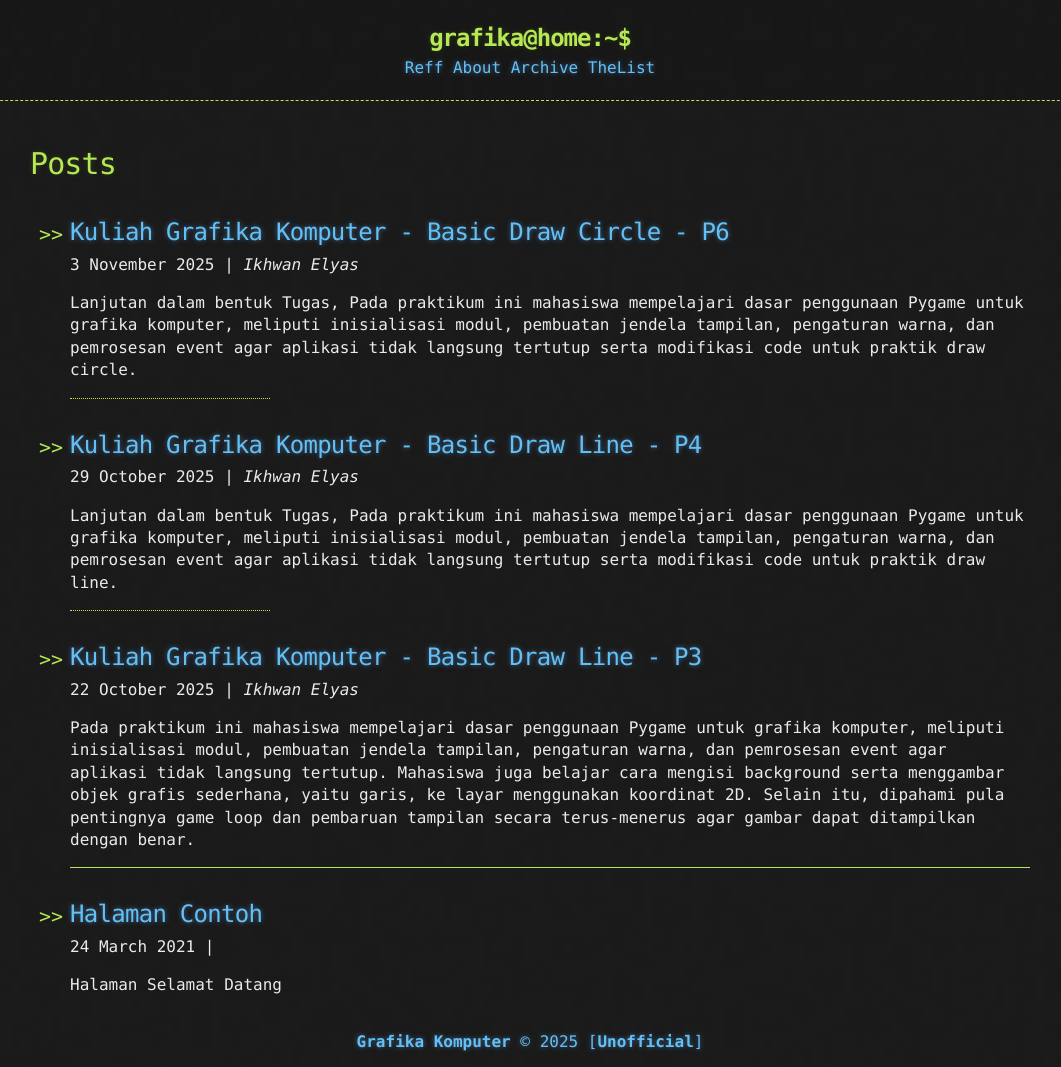
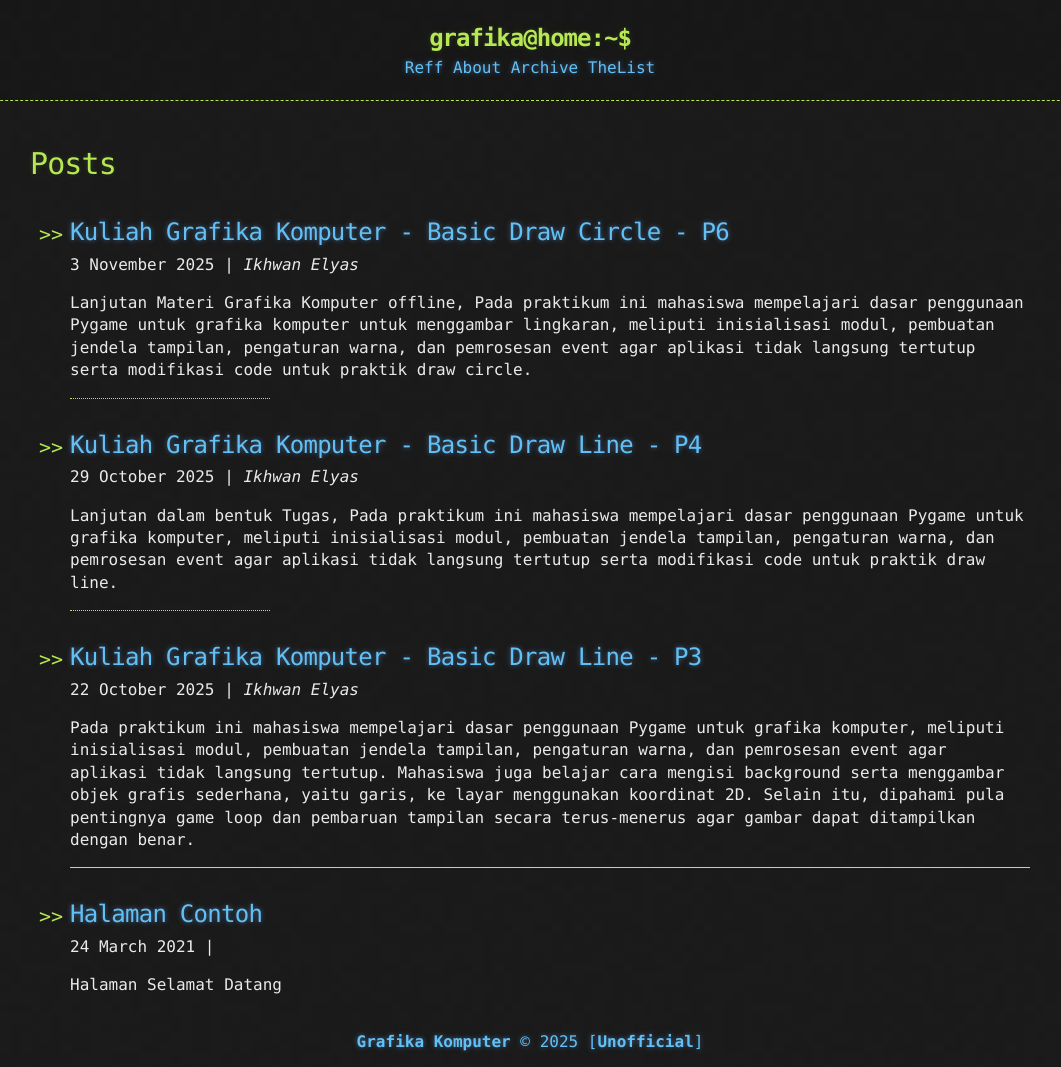
Before and after one commit to infoummu/gak, a Jekyll site: the page built from index.html, in a window 1280 px wide. Shown: the whole page, without its empty margins (110-1171 px from the left). Built offline with Jekyll 4.4.1, drawn with Linux system fonts in a browser that asks for light colours.

Commit message:
Fix v1 Post Materi Grafika Komputer Pertemuan 6

```diff
--- a/_posts/2025-11-03-grafika_komputer_draw_circle_P6.md
+++ b/_posts/2025-11-03-grafika_komputer_draw_circle_P6.md
@@ -2,7 +2,7 @@
 layout: post
 title:  Kuliah Grafika Komputer - Basic Draw Circle - P6
 author: Ikhwan Elyas
-description: Lanjutan dalam bentuk Tugas, Pada praktikum ini mahasiswa mempelajari dasar penggunaan Pygame untuk grafika komputer, meliputi inisialisasi modul, pembuatan jendela tampilan, pengaturan warna, dan pemrosesan event agar aplikasi tidak langsung tertutup serta modifikasi code untuk praktik draw circle.
+description: Lanjutan Materi Grafika Komputer offline, Pada praktikum ini mahasiswa mempelajari dasar penggunaan Pygame untuk grafika komputer untuk menggambar lingkaran, meliputi inisialisasi modul, pembuatan jendela tampilan, pengaturan warna, dan pemrosesan event agar aplikasi tidak langsung tertutup serta modifikasi code untuk praktik draw circle.
 ---
 
 
```
